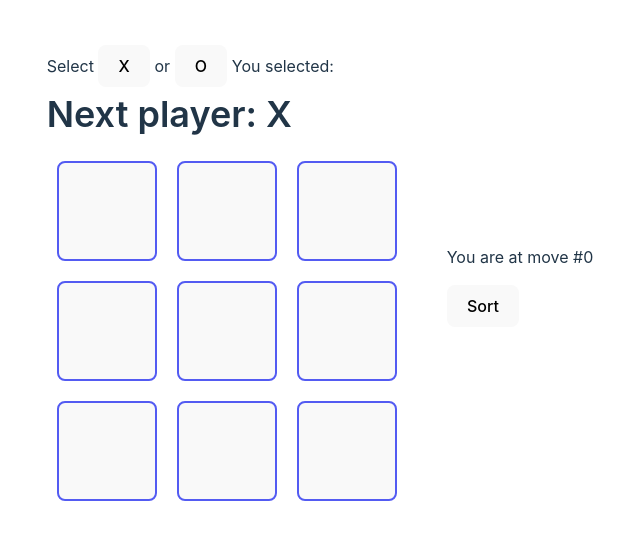
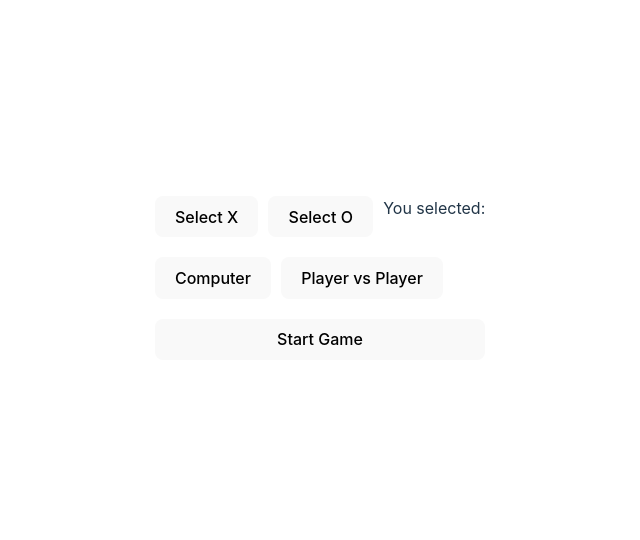
Before and after one commit to Infiplaya/tic-tac-toe, a React (Vite) app: page / in a window 1280 px wide. Shown: the part 122-662 px from the top of the page, without its empty margins (320-960 px from the left). Built offline with nearby package versions, Linux system fonts and the light colour scheme.

Commit message:
start menu

```diff
--- a/src/App.tsx
+++ b/src/App.tsx
@@ -2,6 +2,7 @@ import { useEffect, useState } from "react";
 
 export default function Game() {
   const [history, setHistory] = useState<Array<Array<String>>>([Array(9).fill(null)]);
+  const [gameMode, setGameMode] = useState<'computer' | 'player-player' | 'menu'>('menu')
   const [currentMove, setCurrentMove] = useState(0);
   const [isAsc, setIsAsc] = useState(true);
   const [selectedSign, setSelectedSign] = useState('')
@@ -37,9 +38,11 @@ export default function Game() {
     }
   }
 
-  function handleStartGame(sign: string) {
-    setSelectedSign(sign);
-    if (sign === 'X') {
+  function handleStartGame() {
+    if (!selectedSign || gameMode === 'menu') {
+      return;
+    }
+    if (selectedSign === 'X') {
       setPlayerTurn(true)
     } else {
       setPlayerTurn(false);
@@ -48,7 +51,7 @@ export default function Game() {
   }
 
   function handleChangeTurn() {
-    setPlayerTurn(prev => !prev);
+    setPlayerTurn(!playerTurn);
   }
 
   let moves = history.map((squares, move) => {
@@ -70,15 +73,30 @@ export default function Game() {
   });
 
   return (
+    <div>
+
           <div className="game">
+          {!isGameStarted ? <div className="game-menu">
+            <div className="select-sign">
+              <button onClick={() => setSelectedSign('X')}>Select X</button>
+              <button onClick={() => setSelectedSign('O')}>Select O</button>
+              You selected: {selectedSign}
+            </div>
+            <div className="select-mode">
+              <button onClick={() => setGameMode('computer')}>Computer</button>
+              <button onClick={() => setGameMode('player-player')}>Player vs Player</button>
+            </div>
+            <button onClick={handleStartGame}>Start Game</button>
+          </div> :
+            <>
               <div className="game-board">
-        {!isGameStarted ? <>Select <button onClick={() => handleStartGame('X')}>X</button> or <button onClick={() => handleStartGame('O')}>O</button> </>: null}
-        You selected: {selectedSign}
                 <Board xIsNext={xIsNext} squares={currentSquares} onPlay={handlePlay} selectedSign={selectedSign} turn={playerTurn} onChangeTurn={handleChangeTurn} />
               </div>
               <div className="game-info">
                 <ul>{isAsc ? moves : newMoves}</ul>
                 <button onClick={handleSort}>Sort</button>
+              </div>
+            </>}
       </div>
     </div>
   );
@@ -109,22 +127,19 @@ function Board({ xIsNext, squares, onPlay, selectedSign, turn, onChangeTurn }: B
   }
 
   function handleClick(index: number) {
-    if (squares[index] || calculateWinner(squares) || !selectedSign) {
+    if (squares[index] || calculateWinner(squares)) {
       return;
     }
     const nextSquares = squares.slice();
 
-    if (xIsNext) {
     if (selectedSign === 'X') {
         nextSquares[index] = "X";
-      } else {
-        return
       }
-    } else {
+     else {
       nextSquares[index] = "O";
     }
+    onPlay(nextSquares);
     onChangeTurn();
-    onPlay(nextSquares);
   }
 
   useEffect(() => {
@@ -132,8 +147,6 @@ function Board({ xIsNext, squares, onPlay, selectedSign, turn, onChangeTurn }: B
       setTimeout(() => {
         makeComputerMove(Math.floor(Math.random() * 9));
       }, 1000)
-    } else {
-      return
     }
   }, [turn])
 
@@ -152,9 +165,8 @@ function Board({ xIsNext, squares, onPlay, selectedSign, turn, onChangeTurn }: B
         nextSquares[index] = "X";
       }
 
-
+    onPlay(nextSquares);
     onChangeTurn();
-    onPlay(nextSquares);
   }
 
   let board = [];
--- a/src/index.css
+++ b/src/index.css
@@ -71,6 +71,18 @@ button:disabled, button[disabled] {
 }
 
 
+.select-sign {
+  display: flex;
+  flex-direction: row;
+  gap: 10px;
+}
+
+.select-mode {
+  display: flex;
+  flex-direction: row;
+  gap: 10px;
+}
+
 .square {
   border: 2px #535bf2 solid;
   float: left;
@@ -109,6 +121,13 @@ button:disabled, button[disabled] {
   justify-content: center;
 }
 
+.game-menu {
+  display: flex;
+  flex-direction: column;
+  gap: 20px;
+}
+
+
 li {
   margin-top: 10px;
   padding: 0;
```
Lines whose indentation alone changed are shown as unchanged.
